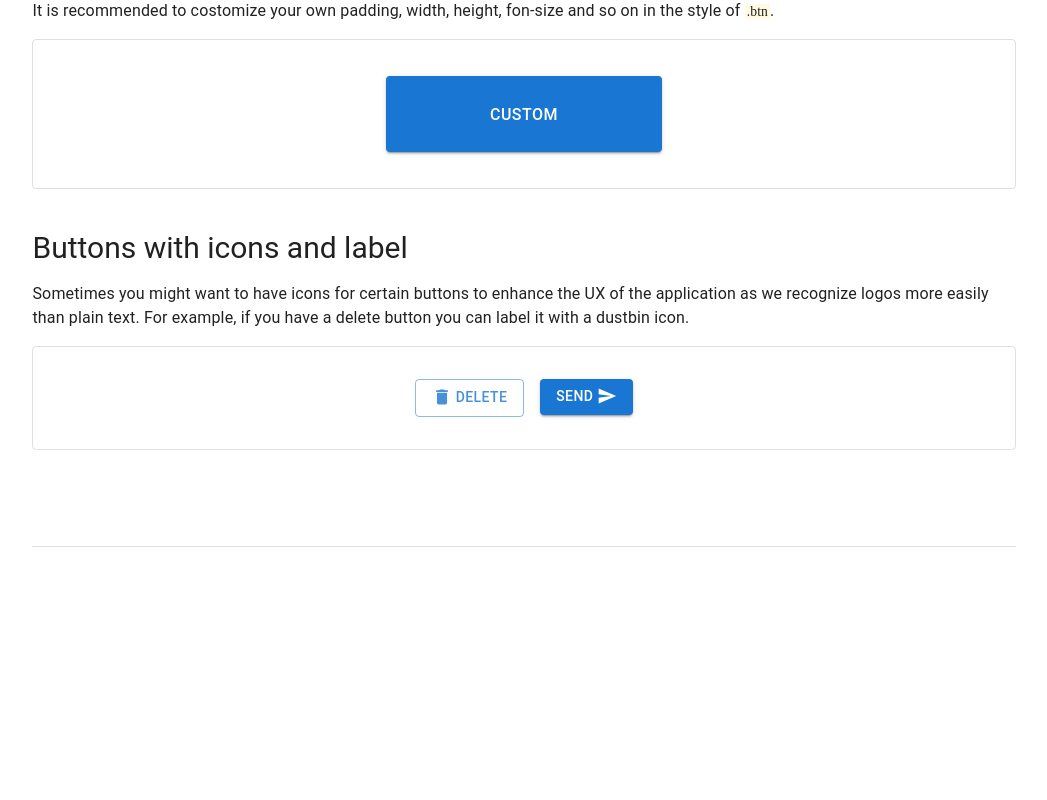
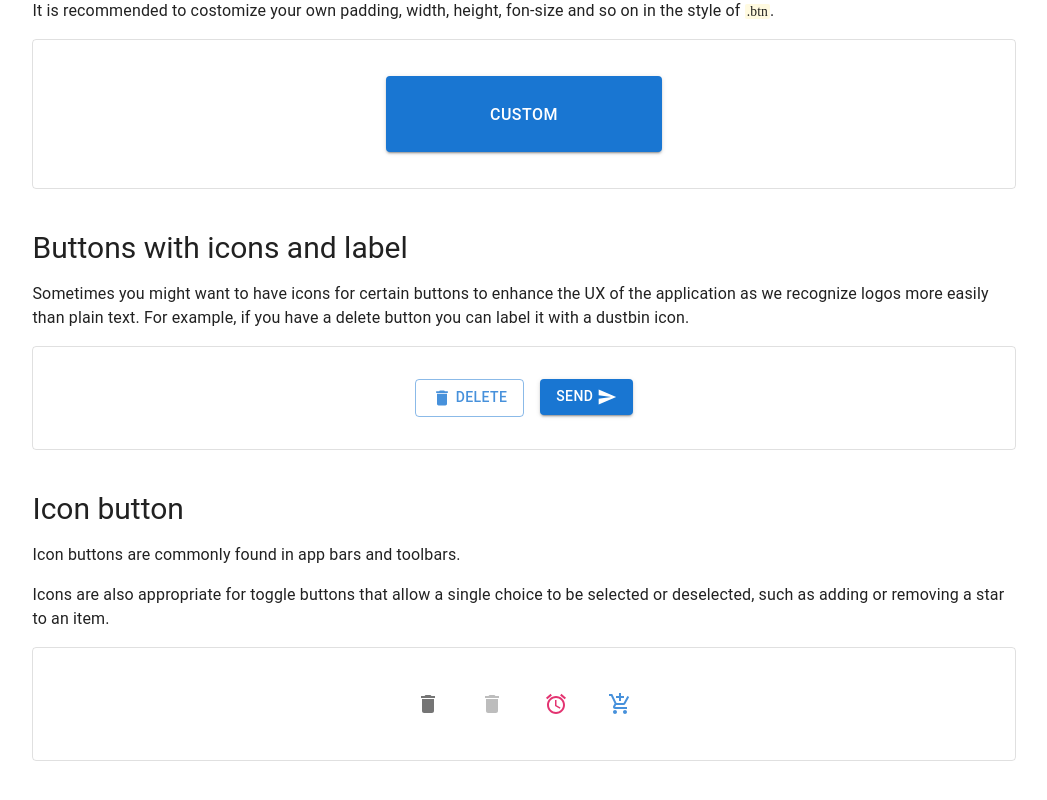
Before and after one commit to KyLoc20/mym-UI, a Vue app: page /button in a window 1280 px wide. Shown: the part 1974-2774 px from the top of the page, without its empty margins (36-1083 px from the left). Before the commit the page ends 2551 px from the top, so only its background shows below. Built offline with nearby package versions, Linux system fonts and the light colour scheme; a web font is replaced by a local one.

Commit message:
[Button]Icon Button

```diff
--- a/src/components/Button/IconButton.vue
+++ b/src/components/Button/IconButton.vue
@@ -1,5 +1,5 @@
 <template>
-  <section class="button-box" :class="classIconButton">
+  <section class="icon-button" :class="classIconButton">
     <vbutton
       variant="iconed"
       :color="color"
@@ -83,8 +83,8 @@ export default {
   computed: {
     classIconButton() {
       return this.disabled
-        ? this.size + " disabled"
-        : this.size + " " + this.color + (this.isFlat ? " flat" : "");
+        ? " disabled"
+        : " " + this.color + (this.isFlat ? " flat" : "");
     },
   },
   methods: {
@@ -97,7 +97,7 @@ export default {
 };
 </script>
 <style lang="less" scoped>
-.button-box {
+.icon-button {
   display: flex;
   flex-direction: column;
   justify-content: center;
@@ -108,19 +108,10 @@ export default {
     height: inherit;
     border-radius: 50%;
     box-shadow: none;
+    //todo padding and size need to be specified
+    //size 44 48 60
     padding: 12px;
+
   }
 }
-.button-box.sm {
-  width: 44px;
-  height: 44px;
-}
-.button-box.md {
-  width: 48px;
-  height: 48px;
-}
-.button-box.lg {
-  width: 60px;
-  height: 60px;
-}
 </style>
--- a/src/components/Icon/Icon.vue
+++ b/src/components/Icon/Icon.vue
@@ -1,42 +1,54 @@
 <template>
-  <span class="icon" :style="{fill:color?color:'currentColor'}">
-    <badge v-if="badge" :content="badge.content"  :size="badge.size"  :color="badge.color" :visible="badge.visible"></badge>
-    <svg :class="size" focusable="false" :viewBox="viewBox" aria-hidden="true">
+  <span class="icon" :style="{ fill: color ? color : 'currentColor',...iconSize}">
+    <badge
+      v-if="badge"
+      :content="badge.content"
+      :size="badge.size"
+      :color="badge.color"
+      :visible="badge.visible"
+    ></badge>
+    <svg :style="iconSize" focusable="false" :viewBox="viewBox" aria-hidden="true">
       <path :d="path"></path>
     </svg>
   </span>
 </template>
 <script>
 //todo IMPORTANT Icon Component is based on the prop name to control the path, API is name not path.When name changed, the path must be updated.
-import Badge from '../Badge/Badge'
-import {iconMap,iconList} from './icons'
+import Badge from "../Badge/Badge";
+import { iconMap, iconList } from "./icons";
+const mapSize = {
+  sm: 20,
+  md: 24,
+  lg: 36,
+};
 export default {
   name: "Icon",
-  components: {Badge},
+  components: { Badge },
   props: {
     name: {
       default: "unknown",
       validator: (v) => {
-        return (
-          iconList.indexOf(v) !== -1
-        );
+        return iconList.indexOf(v) !== -1;
       },
     },
     size: {
-      default: "auto",
+      default: "md",
       validator: (v) => {
-        return ["auto","sm", "md", "lg"].indexOf(v) !== -1;
+        if (typeof v === "string" && ["sm", "md", "lg"].indexOf(v) !== -1)
+          return true;
+        else if (typeof v === "number" && v > 0) return true;
+        else return false;
       },
     },
-    color:{
-      type:String,
-      required:false,
+    color: {
+      type: String,
+      required: false,
     },
-    badge:{
-      required:false,
+    badge: {
+      required: false,
       //todo {content,size,color,visible}
-      type:Object,
-    }
+      type: Object,
+    },
   },
   data() {
     return {};
@@ -48,10 +60,19 @@ export default {
     viewBox() {
       return iconMap[this.name].viewBox;
     },
+    iconSize() {
+      let size = this.getIconSize(this.size);
+      return { width: `${size}px`, height: `${size}px` };
+    },
   },
-  mounted() {
+  mounted() {},
+  methods: {
+    getIconSize(inputSize) {
+      if (typeof inputSize === "string") return mapSize[inputSize] || 24;
+      else if (typeof inputSize === "number") return inputSize;
+      else return 24;
+    },
   },
-  methods: {},
 };
 </script>
 <style lang="less" scoped>
@@ -61,31 +82,6 @@ export default {
   position: relative;
   vertical-align: middle;
   text-align: center;
-  // color:rgba(0, 0, 0, 0.54);
   transition: fill, background-color 500ms cubic-bezier(0.4, 0, 0.2, 1) 0ms;
 }
-// .plain .icon svg {
-//   fill: white;
-// }
-// .primary .icon svg {
-//   fill: rgba(25, 118, 210, 0.8);
-// }
-// .secondary .icon svg {
-//   fill: rgba(220, 0, 78, 0.8);
-// }
-// .disabled .icon svg {
-//   fill: rgba(0, 0, 0, 0.26);
-// }
-svg.sm {
-  width: 20px;
-  height: 20px;
-}
-svg.md {
-  width: 24px;
-  height: 24px;
-}
-svg.lg {
-  width: 36px;
-  height: 36px;
-}
 </style>
--- a/src/examples/ButtonExample.vue
+++ b/src/examples/ButtonExample.vue
@@ -149,14 +149,40 @@
         SEND
       </vbutton>
     </section>
+
+    <typography variant="h2" id="ac-sizes">Icon button</typography>
+    <typography variant="p"
+      >Icon buttons are commonly found in app bars and toolbars.</typography
+    >
+    <typography variant="p"
+      >Icons are also appropriate for toggle buttons that allow a single choice
+      to be selected or deselected, such as adding or removing a star to an
+      item.</typography
+    >
+    <section class="group-box box-inline center margin-8 bd-1 br-4">
+      <icon-button size="md" icon="delete" color="default"></icon-button>
+      <icon-button
+        size="md"
+        icon="delete"
+        color="default"
+        disabled
+      ></icon-button>
+      <icon-button size="md" icon="clock" color="secondary"></icon-button>
+      <icon-button
+        size="md"
+        icon="shopcart"
+        color="primary"
+      ></icon-button>
+    </section>
   </section>
 </template>
 <script>
 import Vbutton from "../components/Button/Button";
+import IconButton from "../components/Button/IconButton";
 import Typography from "../components/Typography/Typography";
 export default {
   name: "ButtonExample",
-  components: { Typography, Vbutton },
+  components: { Typography, Vbutton ,IconButton},
   data() {
     return {
       uploadValue: null,
```
